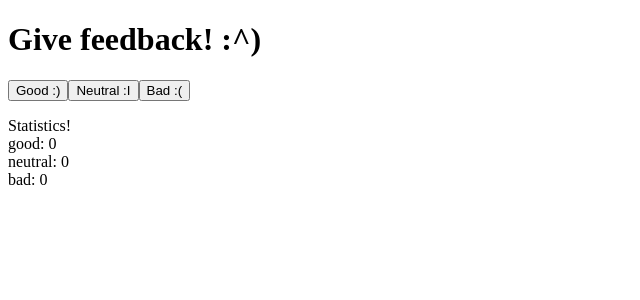
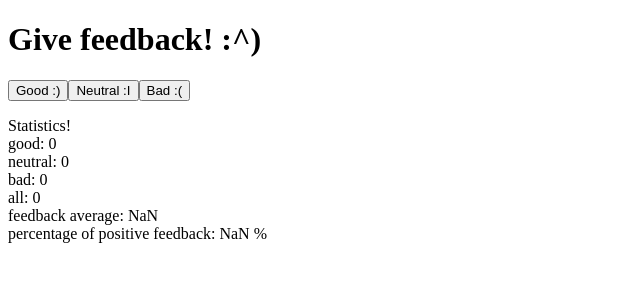
Before and after one commit to sarqq/FS2022, a React (Create React App) app in the folder osa1/unicafe/: page / in a window 1280 px wide. Shown: the top 300 px of the page, without its empty margins (0-640 px from the left). Built offline with nearby package versions, Linux system fonts and the light colour scheme.

Commit message:
Exercise 1.7.

```diff
--- a/osa1/unicafe/src/App.js
+++ b/osa1/unicafe/src/App.js
@@ -7,16 +7,16 @@ function App() {
   const [bad, setBad] = useState(0)
 
   const handleGood = () => {
-    console.log("Positive feedback")
     setGood(good+1)
+    console.log("Positive feedback", good)
   }
   const handleNeutral = () => {
-    console.log("Neutral feedback")
     setNeutral(neutral+1)
+    console.log("Neutral feedback", neutral)
   }
   const handleBad = () => {
-    console.log("Negative feedback")
     setBad(bad+1)
+    console.log("Negative feedback", bad)
   }
 
   return(
@@ -33,6 +33,12 @@ function App() {
         neutral: {neutral}
         <br/>
         bad: {bad}
+        <br/>
+        all: {good+neutral+bad}
+        <br/>
+        feedback average: {(good*1)+(bad*-1)/(good+neutral+bad)}
+        <br/>
+        percentage of positive feedback: {(good/(good+neutral+bad))*100} %
       </p>
     </div>
   )
```
